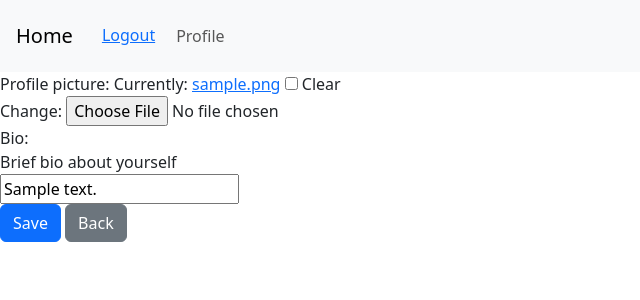
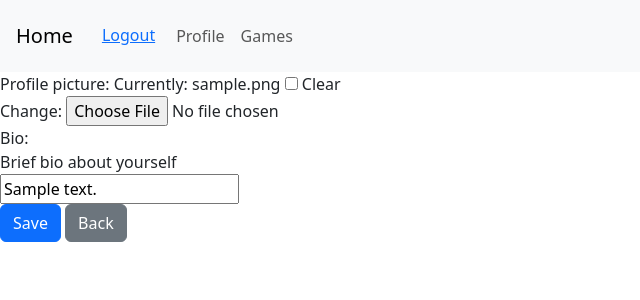
Before and after one commit to MartinTs168/Game-Reviews, a Django app: page /accounts/profile/00000000-0000-0000-0000-000000000001/edit/ in a window 1280 px wide. Shown: the top 300 px of the page, without its empty margins (0-640 px from the left). Run offline with Django 5.2, Linux system fonts and the light colour scheme; a user stored in the database is signed in; tables that the repository leaves empty hold one stand-in row (values such as "Sample post"); some libraries are stand-ins or nearby versions.

Commit message:
main menu updates and links to details from all-games page

```diff
--- /dev/null
+++ b/static/css/style.css
@@ -0,0 +1,4 @@
+a {
+    text-decoration: none;
+    color: inherit;
+}
--- a/templates/common/base.html
+++ b/templates/common/base.html
@@ -4,6 +4,7 @@
 <head>
     <meta charset="UTF-8">
     <link rel="stylesheet" href="{% static 'css/bootstrap.min.css' %}">
+    <link rel="stylesheet" href="{% static 'css/style.css' %}">
     <title>Title</title>
 </head>
 <body>
@@ -34,7 +35,9 @@
                         <a class="nav-link" href="{% url 'login' %}">Login</a>
                     </li>
                 {% endif %}
-
+                <li class="nav-item">
+                    <a class="nav-link" href="{% url 'all-games' %}">Games</a>
+                </li>
             </ul>
         </div>
     </nav>
--- a/templates/games/all-games.html
+++ b/templates/games/all-games.html
@@ -3,6 +3,7 @@
     <div class="row p-3 gap-3">
         {% for game in games %}
             <div class="card col-lg-2">
+                <a href="{% url 'game-details' game.pk %}">
                     <div class="card-img-top">
                         {% if game.image %}
                             <img src="{{ game.image.url }}" alt="" class="img-fluid p-1">
@@ -11,7 +12,9 @@
                     <div class="card-body">
                         <h5 class="card-title">{{ game.name }}</h5>
                     </div>
+                </a>
             </div>
+
         {% endfor %}
     </div>
 {% endblock %}
```
Lines whose indentation alone changed are shown as unchanged.
